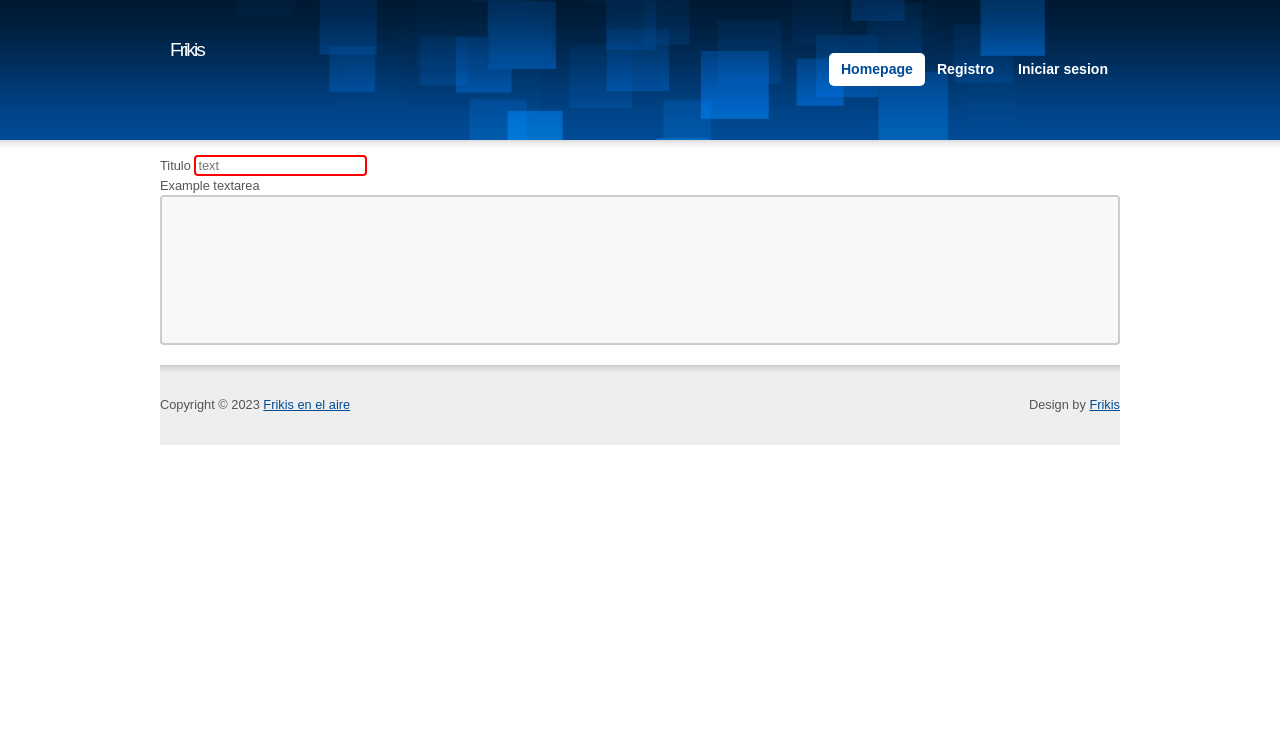
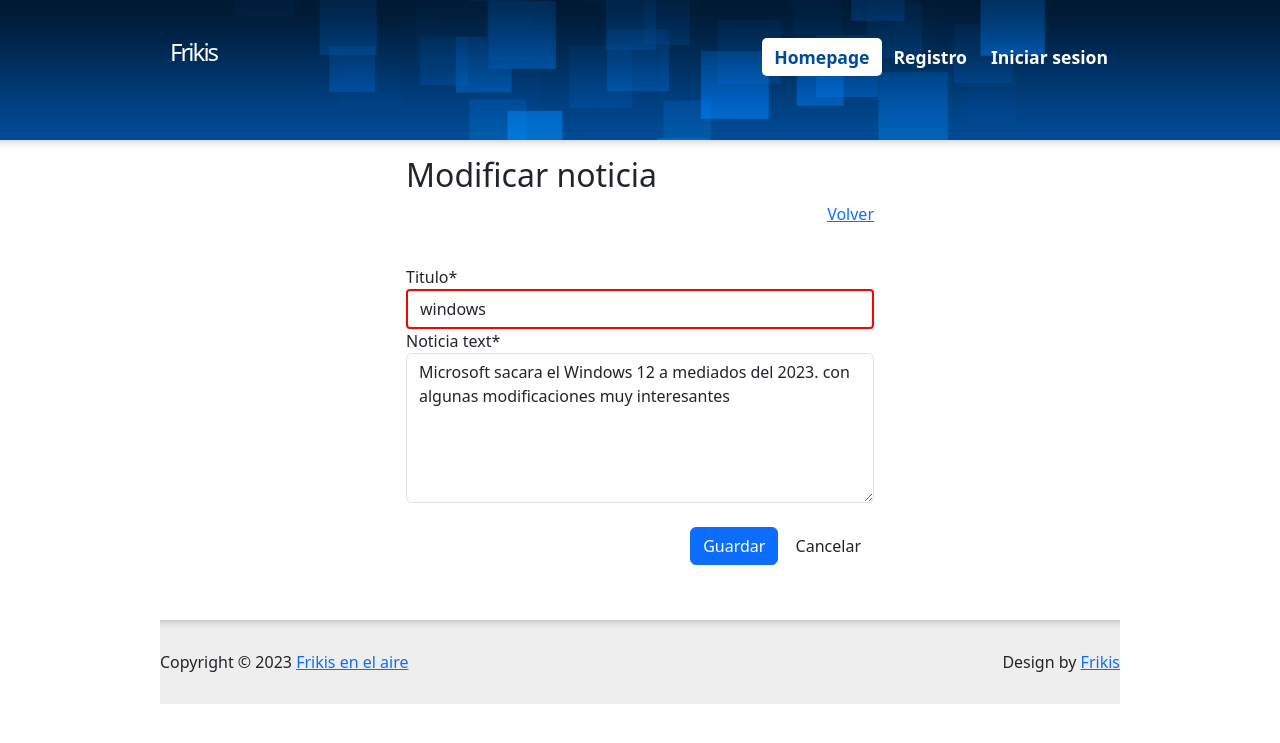
Before and after one commit to javiroel/frikisnews, a Django app: page /frikis/modificar/12 in a window 1280 px wide. Shown: the top 743 px of the page. Run offline with Django 4.2, Linux system fonts and the light colour scheme; data comes from the database, SQL or seed files in the repository; both versions use the stored data as it was after the commit; some libraries are stand-ins or nearby versions.

Commit message:
version1

```diff
--- a/news/frikis/forms.py
+++ b/news/frikis/forms.py
@@ -9,7 +9,7 @@ class CrearNoticia(forms.ModelForm):
 
       class Meta:
         model = tusnoticias
-        fields = ['titulo','noticia_text','pub_date']
+        fields = ['id','titulo','noticia_text','pub_date']
 
         widgets = {
 
@@ -39,7 +39,7 @@ class EditaNoticia(forms.ModelForm):
 
       class Meta:
         model = tusnoticias
-        fields = ['titulo','noticia_text','pub_date']
+        fields = ['titulo','noticia_text']
 
         widgets = {
 
--- a/news/frikis/templates/frikis/base.html
+++ b/news/frikis/templates/frikis/base.html
@@ -12,6 +12,7 @@
 <link rel="stylesheet"  href="{% static 'frikis/css/list.css' %}" />
 <script type="text/javascript" src="{% static 'frikis/javascript/cufon-yui.js' %}"></script>
 <script type="text/javascript" src="{% static 'frikis/javascript/font.font.js' %}"></script>
+<link href="https://cdn.jsdelivr.net/npm/bootstrap@5.3.0-alpha1/dist/css/bootstrap.min.css" rel="stylesheet" integrity="sha384-GLhlTQ8iRABdZLl6O3oVMWSktQOp6b7In1Zl3/Jr59b6EGGoI1aFkw7cmDA6j6gD" crossorigin="anonymous">
 
 </head>
 <body>
@@ -49,6 +50,8 @@
 
 </body>
 
+<br>
+
 <div id="footer">
   <div class="main box">
     <p class="f-right t-right">Design by <a href="">Frikis</a></p>
--- a/news/frikis/templates/frikis/crearnoticia.html
+++ b/news/frikis/templates/frikis/crearnoticia.html
@@ -4,6 +4,8 @@
 {% load static %}
 
 {% block content %}
+
+{% load crispy_forms_tags %}
 
 <h1> Crear Noticias</h1>
 
@@ -12,13 +14,13 @@
  {% csrf_token %}
  <table class="formn">
 
-    {{ form.as_table }}
+    {{ form | crispy }}
 
  </table>
 
 
 
- <input type="submit" class="button button1" value="Guardar noticia">
+ <input type="submit" class="btn btn-primary" value="Guardar noticia">
 
 
 </form>
--- a/news/frikis/templates/frikis/modificar.html
+++ b/news/frikis/templates/frikis/modificar.html
@@ -3,16 +3,51 @@
 
 {% load static %}
 
+{% block content %}
 
-{% block content %}
-<tr></tr>
-<div class="mb-3">
-    <label for="exampleFormControlInput1" class="form-label">Titulo</label>
-    <input type="text" class="form-control" id="{{ tusnoticias.titulo }}" placeholder="text">
-  </div>
-  <div class="mb-3">
-    <label for="exampleFormControlTextarea1" class="form-label">Example textarea</label>
-    <textarea class="form-control" id="" rows="3"></textarea>
-  </div>
+ {% load crispy_forms_tags %}
+
+ <div class="row">
+
+<div class="col-12 col-md-6 offset-md-3">
+
+  <h2>Modificar noticia</h2>
+
+  <div class="d-flex justify-content-end">
+
+
+  <a href="{% url 'listar' %}">Volver</a>
+
+ </div>
+  <br>
+
+  <form action="" method="post" , enctype="multipart/form-data">
+
+    {% csrf_token %}
+    {{ form | crispy }}
+
+    <br>
+
+    <div class="d-flex justify-content-end">
+
+  <hr>
+
+      <input type="submit", value="Guardar" , class="btn btn-primary">
+      &nbsp
+      <input type="reset" value="Cancelar", class="btn btn-secundary">
+
+    </div>
+
+
+  </form>
+
+
+</div>
+
+
+
+ </div>
+
+
 
 {% endblock %}
--- a/news/frikis/urls.py
+++ b/news/frikis/urls.py
@@ -1,4 +1,5 @@
 from django.urls import path
+from django.urls import reverse
 
 from . import views
 
@@ -10,4 +11,5 @@ urlpatterns = [
     path('registro/',views.registro, name='registro'),
     path('listar/', views.listar, name='listar'),
     path('modificar/<int:tusnoticias_id>', views.edit, name='modificar'),
+    path('updatenoticia/<int:id>/', views.update_news, name='updatenoticia'),
 ]
--- a/news/frikis/views.py
+++ b/news/frikis/views.py
@@ -1,5 +1,5 @@
 from pyexpat.errors import messages
-from django.shortcuts import render, redirect,get_list_or_404
+from django.shortcuts import render, redirect,get_list_or_404,get_object_or_404
 from .models import tusnoticias
 from frikis.forms import CrearNoticia, EditaNoticia
 import datetime
@@ -81,3 +81,21 @@ def listar(request):
      noticias= tusnoticias.objects.all()
      data = {'noticias':noticias}
      return render(request, 'frikis/listar.html', data)
+
+
+def update_news(request, id):
+
+    noticia= get_object_or_404(tusnoticias, id=id)
+
+    data= {
+
+        'form': EditaNoticia(instance=noticia)
+    }
+
+    if request.method == 'POST':
+        formulario= EditaNoticia(data=request.POST, instance=noticia)
+        if formulario.is_valid():
+          formulario.save()
+          return redirect(to="listar")
+        data["form"] = formulario
+    return render(request, 'frikis/modificar.html', data)
```
Also changed, not shown: news/frikis/templates/frikis/index.html (+12 -4 lines), news/frikis/templates/frikis/listar.html (+5 -3 lines), news/frikis/templates/frikis/login.html (+6 -5 lines), news/frikis/templates/frikis/registro.html (+20 -1 lines), news/frikis/templates/registration/base.html (+3 -9 lines), news/frikis/templates/registration/login.html (+8 -8 lines), news/db.sqlite3, 1 other file.
